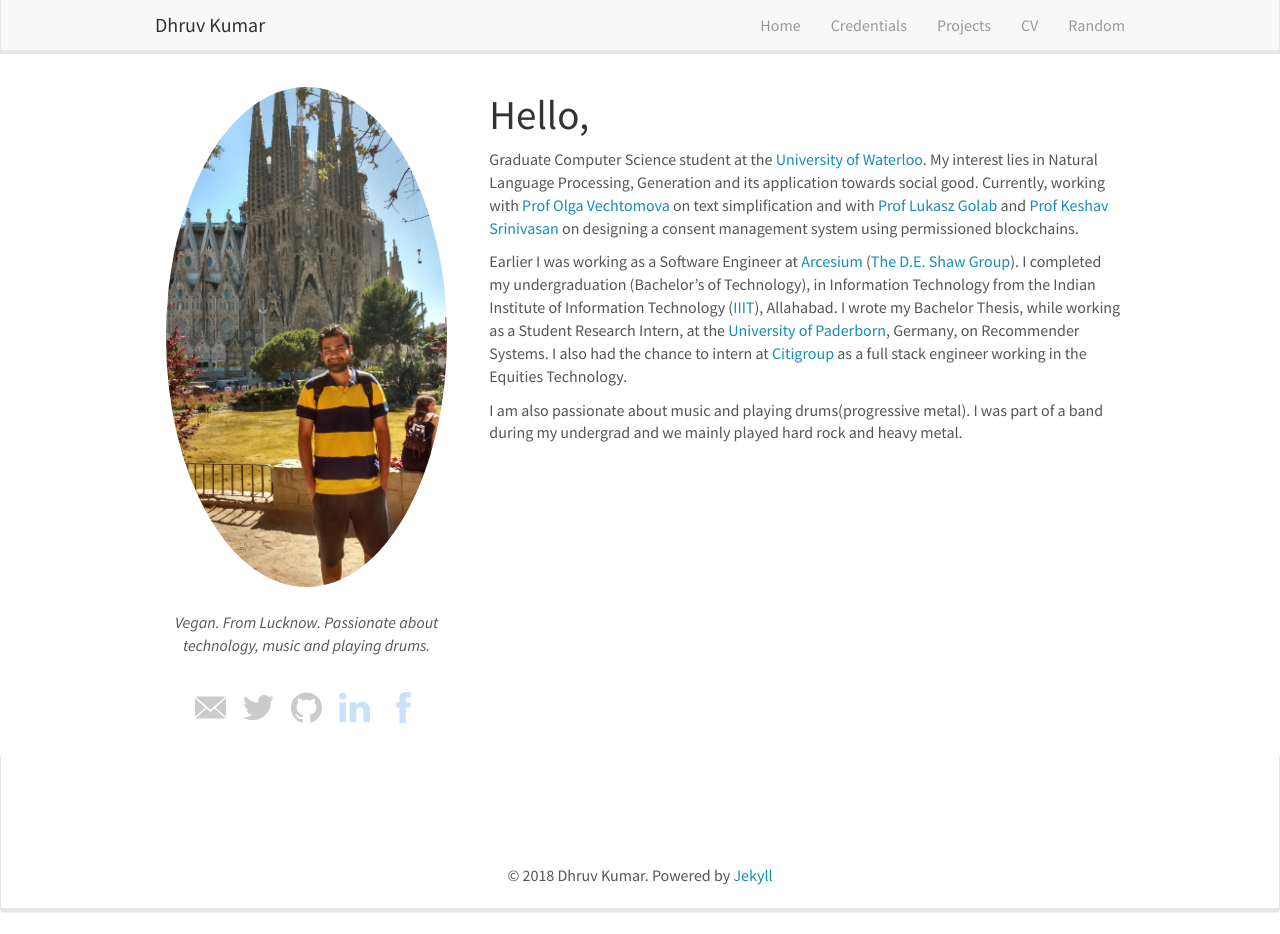
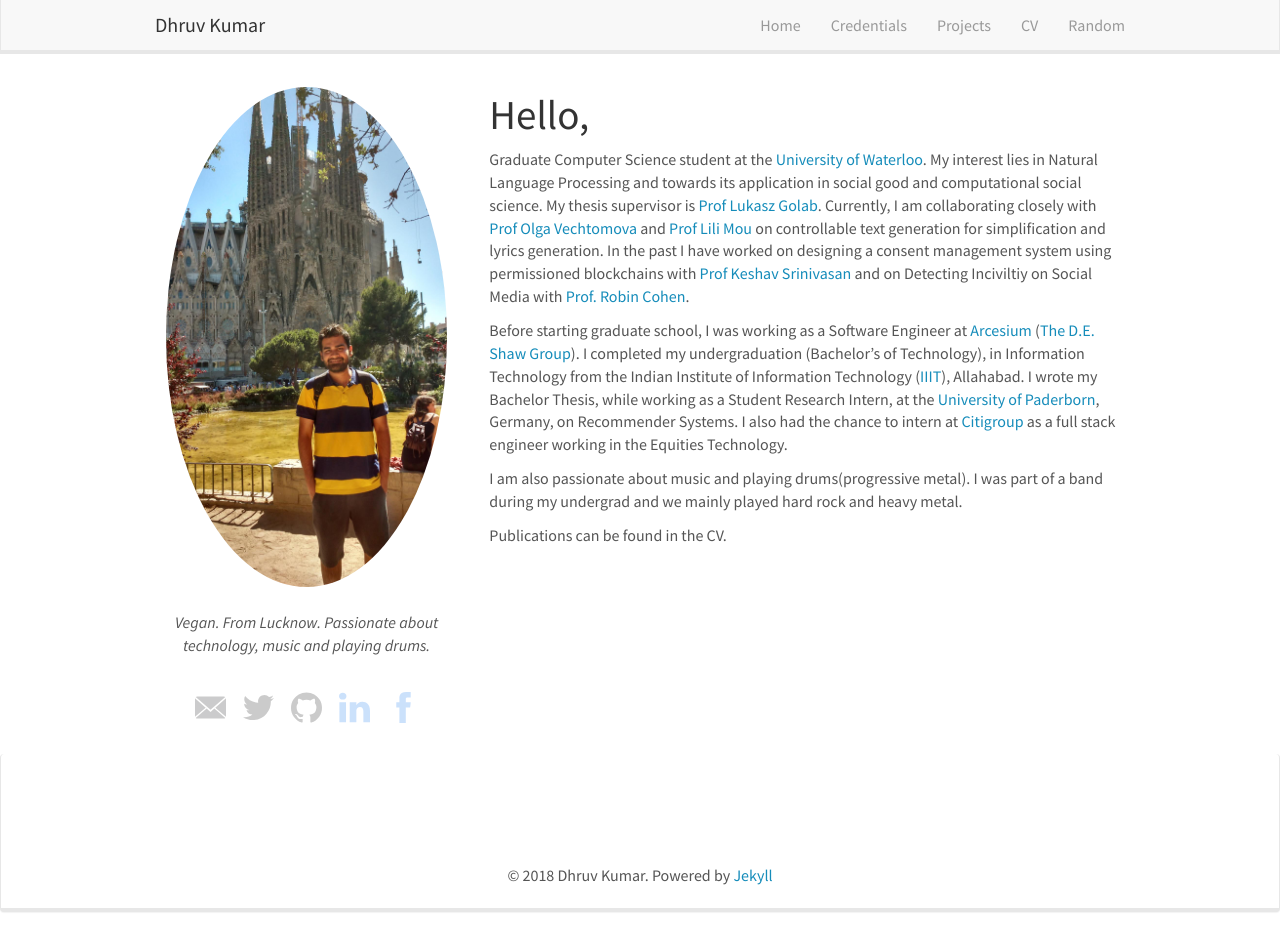
Before and after one commit to ddhruvkr/ddhruvkr.github.io, a Jekyll site: the page built from _pages/home.md, in a window 1280 px wide and 934 px high. Built offline with Jekyll 4.4.1, drawn with Linux system fonts in a browser that asks for light colours; nearby versions of some CDN libraries.

Commit message:
updating content

```diff
--- a/_pages/home.md
+++ b/_pages/home.md
@@ -6,6 +6,7 @@ sitemap: false
 permalink: /
 ---
 
-<p>Graduate Computer Science student at the [University of Waterloo](https://uwaterloo.ca/). My interest lies in Natural Language Processing, Generation and its application towards social good. Currently, working with [Prof Olga Vechtomova](http://ov-research.uwaterloo.ca/index.html) on text simplification and with [Prof Lukasz Golab](http://www.engineering.uwaterloo.ca/~lgolab/) and [Prof Keshav Srinivasan](http://blizzard.cs.uwaterloo.ca/keshav/) on designing a consent management system using permissioned blockchains. </p>
-<p>Earlier I was working as a Software Engineer at [Arcesium](http://www.arcesium.com/) ([The D.E. Shaw Group](https://www.deshawindia.com/)). I completed my undergraduation (Bachelor's of Technology), in Information Technology from the Indian Institute of Information Technology ([IIIT](http://iiita.ac.in/)), Allahabad. I wrote my Bachelor Thesis, while working as a Student Research Intern, at the [University of Paderborn](https://www.uni-paderborn.de/en/university/), Germany, on Recommender Systems. I also had the chance to intern at [Citigroup](http://www.citigroup.com/citi/) as a full stack engineer working in the Equities Technology.</p>
-<p>I am also passionate about music and playing drums(progressive metal). I was part of a band during my undergrad and we mainly played hard rock and heavy metal.
+<p>Graduate Computer Science student at the [University of Waterloo](https://uwaterloo.ca/). My interest lies in Natural Language Processing and towards its application in social good and computational social science. My thesis supervisor is [Prof Lukasz Golab](http://www.engineering.uwaterloo.ca/~lgolab/).  Currently, I am collaborating closely with [Prof Olga Vechtomova](http://ov-research.uwaterloo.ca/index.html) and [Prof Lili Mou](http://lili-mou.github.io/) on controllable text generation for simplification and lyrics generation. In the past I have worked on designing a consent management system using permissioned blockchains with [Prof Keshav Srinivasan](http://blizzard.cs.uwaterloo.ca/keshav/) and on Detecting Inciviltiy on Social Media with [Prof. Robin Cohen](http://cs.uwaterloo.ca/~rcohen/).  </p>
+<p>Before starting graduate school, I was working as a Software Engineer at [Arcesium](http://www.arcesium.com/) ([The D.E. Shaw Group](https://www.deshawindia.com/)). I completed my undergraduation (Bachelor's of Technology), in Information Technology from the Indian Institute of Information Technology ([IIIT](http://iiita.ac.in/)), Allahabad. I wrote my Bachelor Thesis, while working as a Student Research Intern, at the [University of Paderborn](https://www.uni-paderborn.de/en/university/), Germany, on Recommender Systems. I also had the chance to intern at [Citigroup](http://www.citigroup.com/citi/) as a full stack engineer working in the Equities Technology.</p>
+<p>I am also passionate about music and playing drums(progressive metal). I was part of a band during my undergrad and we mainly played hard rock and heavy metal.</p>
+<p>Publications can be found in the CV.</p>
```
